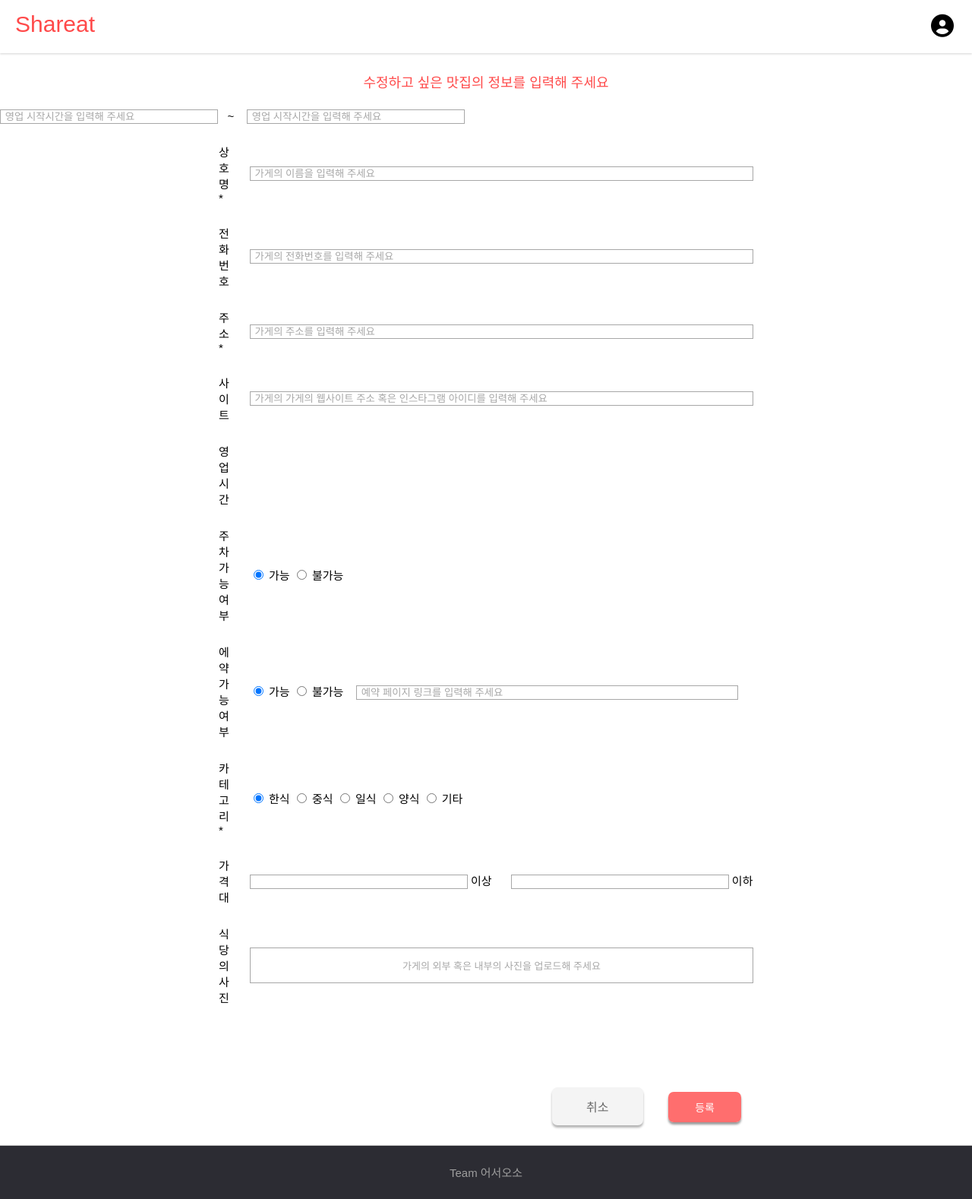
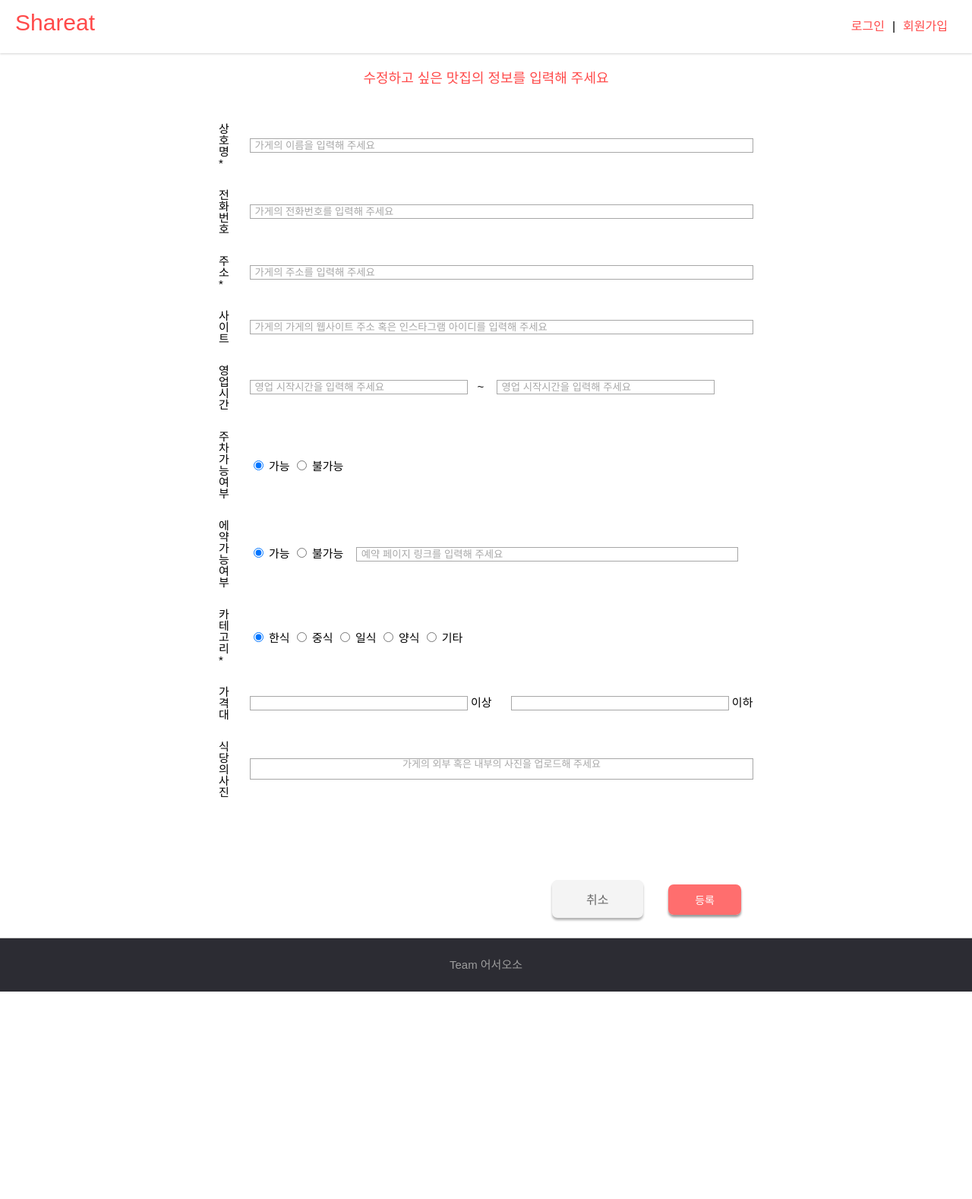
Before and after one commit to sohyu-na/shareat, a Flask app: page /modification-restaurant in a window 1280 px wide. Shown: the whole page at 76% size. After the commit the page ends 1305 px from the top, so only its background shows below. Run offline with Flask 2, Linux system fonts and the light colour scheme; some libraries are stand-ins or nearby versions.

Commit message:
modifyRestaurant 중복코드수정 및 <td>태그 누락 수정

```diff
--- a/templates/modifyRestaurantInfo.html
+++ b/templates/modifyRestaurantInfo.html
@@ -1,33 +1,7 @@
-<!DOCTYPE html>
-<html lang="ko">
-    <head>
-        <meta charset="utf-8" />
-        <meta name="viewport" content="width=device-width, initial-scale=1, shrink-to-fit=no" />
-        <meta name="description" content="" />
-        <meta name="author" content="" />
+{% extends "common.html" %}
 
-        <link rel="stylesheet" href="{{url_for('static',filename='css/commonStyles.css')}}">
-        <link rel="stylesheet" href="{{url_for('static',filename='css/modifyRestaurantInfo.css')}}">
-        <link rel="icon" type="image/x-icon" href="assets/favicon.ico" />
-        <link href="https://cdn.jsdelivr.net/npm/bootstrap-icons@1.4.1/font/bootstrap-icons.css" rel="stylesheet" />
-
-        <script src="https://kit.fontawesome.com/8855691a8d.js" crossorigin="anonymous"></script>
-
-        <title>가게정보 수정</title>
-
-    </head>
-
-    <body>
-        <!--회원 상단바-->
-        <div id="navbar">
-            <div id="logo"><a href="/">Shareat</a></div>
-            <div id="profile-logo">
-                <div><i class="fas fa-light fa-circle-user fa-2x"></i></div>
-            </div>
-        </div>
-
+{% block main %}
 <h4>수정하고 싶은 맛집의 정보를 입력해 주세요</h4>
-        <table width="100%" align="center">
 <form action="/submit_restaurantData_post" method="post">
     <table>
     <tr>
@@ -48,8 +22,8 @@
     </tr>
     <tr>
         <td class="td1">영업시간</td>
-                        <input type="text" class="text-area" name="store-open" size="33" placeholder="&nbsp;영업 시작시간을 입력해 주세요"/>&nbsp;&nbsp;&nbsp;~&nbsp;&nbsp;&nbsp;
-                        <input type="text" class="text-area" name="store-close" size="33" placeholder="&nbsp;영업 시작시간을 입력해 주세요"/>&nbsp;
+        <td><input type="text" class="text-area" name="store-open" size="33" placeholder="&nbsp;영업 시작시간을 입력해 주세요"/>&nbsp;&nbsp;&nbsp;~&nbsp;&nbsp;&nbsp;
+            <input type="text" class="text-area" name="store-close" size="33" placeholder="&nbsp;영업 시작시간을 입력해 주세요"/>&nbsp;</td>
     </tr>
     <tr>
         <td class="td1">주차가능 여부</td>
@@ -161,10 +135,4 @@
 </form>
 </table>
 
-        <footer>
-            <div id="footer-content">
-                Team 어서오소
-            </div>
-        </footer>
-    </body>
-</html>
+{% endblock main %}
```
Lines whose indentation alone changed are shown as unchanged.
